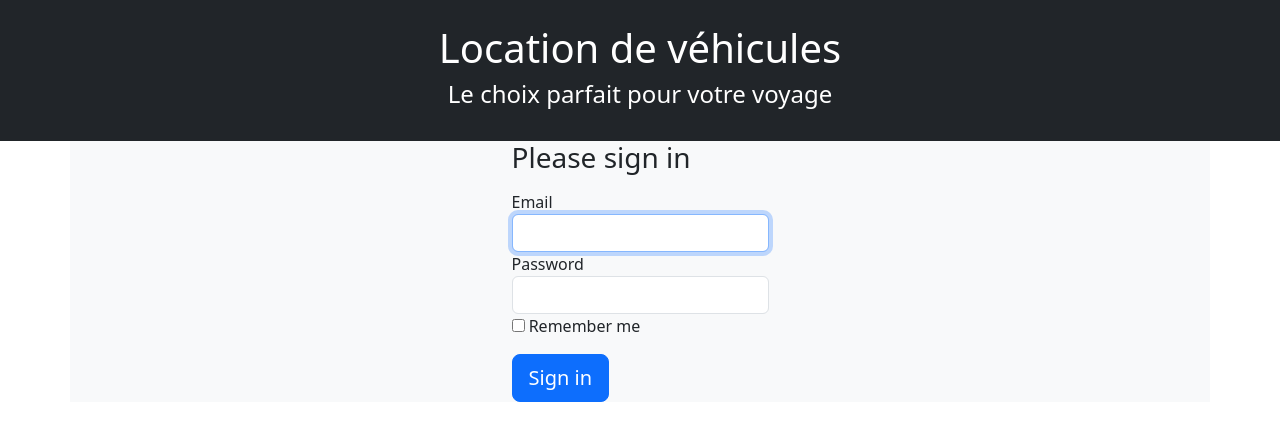
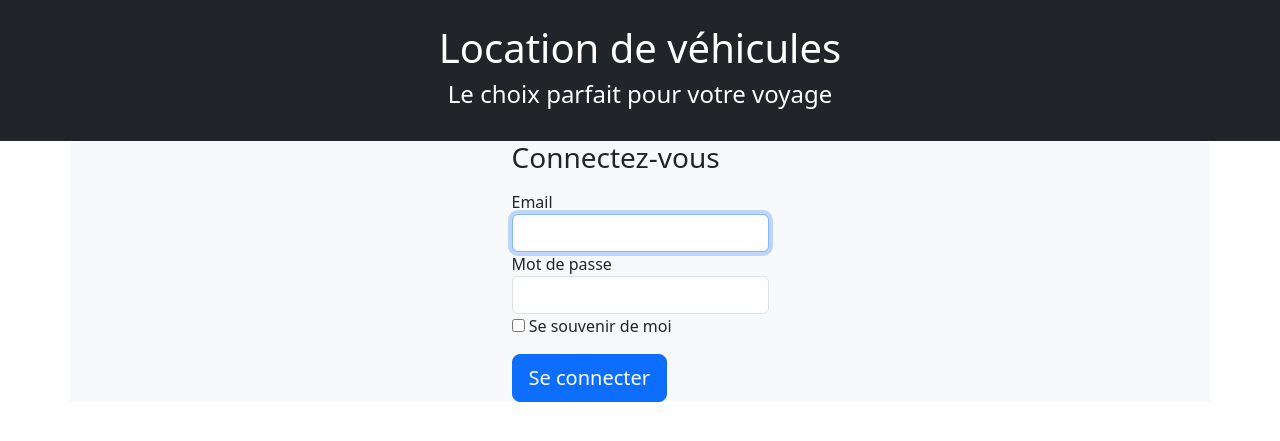
Before and after one commit to hellodamien/slv, a Symfony app: template templates/security/login.html.twig in a window 1280 px wide. Shown: the top 441 px of the page. Run offline with Twig, Linux system fonts and the light colour scheme; the template is opened without the code that fills it, so the values that code supplies are empty; style sheets or scripts are compiled from the project's sources; some libraries are stand-ins or nearby versions.

Commit message:
Update texts on login form

```diff
--- a/templates/security/login.html.twig
+++ b/templates/security/login.html.twig
@@ -1,6 +1,6 @@
 {% extends 'base.html.twig' %}
 
-{% block title %}Log in!{% endblock %}
+{% block title %}Se connecter{% endblock %}
 
 {% block body %}
     <form method="post">
@@ -10,31 +10,23 @@
 
         {% if app.user %}
             <div class="mb-3">
-                You are logged in as {{ app.user.userIdentifier }}, <a href="{{ path('app_logout') }}">Logout</a>
+                Vous êtes connecté en tant que {{ app.user.email }}, <a href="{{ path('logout') }}" class="btn btn-danger">Se déconnecter</a>
             </div>
         {% endif %}
 
-        <h1 class="h3 mb-3 font-weight-normal">Please sign in</h1>
+        <h1 class="h3 mb-3 font-weight-normal">Connectez-vous</h1>
         <label for="username">Email</label>
         <input type="email" value="{{ last_username }}" name="_username" id="username" class="form-control" autocomplete="email" required autofocus>
-        <label for="password">Password</label>
+        <label for="password">Mot de passe</label>
         <input type="password" name="_password" id="password" class="form-control" autocomplete="current-password" required>
 
-        <input type="hidden" name="_csrf_token"
-               value="{{ csrf_token('authenticate') }}"
-        >
+        <input type="hidden" name="_csrf_token" value="{{ csrf_token('authenticate') }}">
 
-        {#
-            Uncomment this section and add a remember_me option below your firewall to activate remember me functionality.
-            See https://symfony.com/doc/current/security/remember_me.html
-        #}
             <div class="checkbox mb-3">
                 <input type="checkbox" name="_remember_me" id="_remember_me">
-                <label for="_remember_me">Remember me</label>
+                <label for="_remember_me">Se souvenir de moi</label>
             </div>
 
-        <button class="btn btn-lg btn-primary" type="submit">
-            Sign in
-        </button>
+        <button class="btn btn-lg btn-primary" type="submit">Se connecter</button>
     </form>
 {% endblock %}
```
